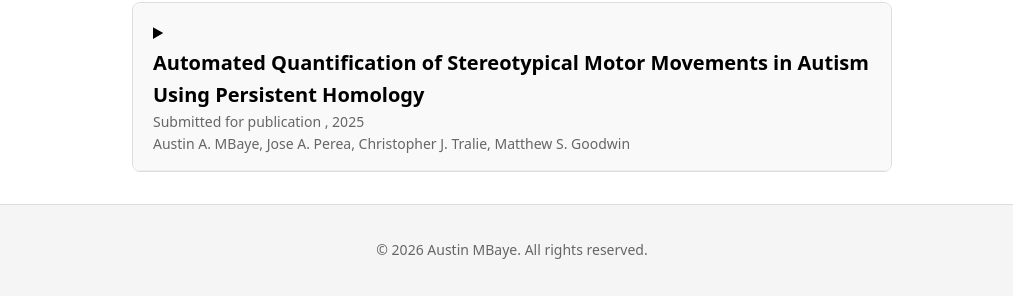
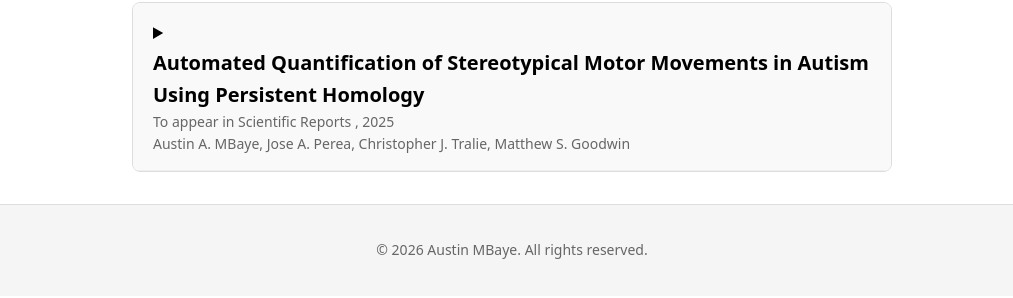
Before and after one commit to ambaye15/ambaye15.github.io, a Jekyll site: the page built from research.html, in a window 1280 px wide. Shown: the part 268-566 px from the top of the page, without its empty margins (128-1141 px from the left). Built offline with Jekyll 4.4.1, drawn with Linux system fonts in a browser that asks for light colours.

Commit message:
Update publication details for research project

```diff
--- a/research.html
+++ b/research.html
@@ -18,7 +18,7 @@ permalink: /research/
       <details class="research-entry">
         <summary class="research-summary">
           <div class="project-title"><strong>Automated Quantification of Stereotypical Motor Movements in Autism Using Persistent Homology</strong></div>
-          <div class="project-meta">Submitted for publication <em></em>, 2025</div>
+          <div class="project-meta">To appear in Scientific Reports <em></em>, 2025</div>
           <div class="authors">Austin A. MBaye, Jose A. Perea, Christopher J. Tralie, Matthew S. Goodwin</div>
         </summary>
 
```
